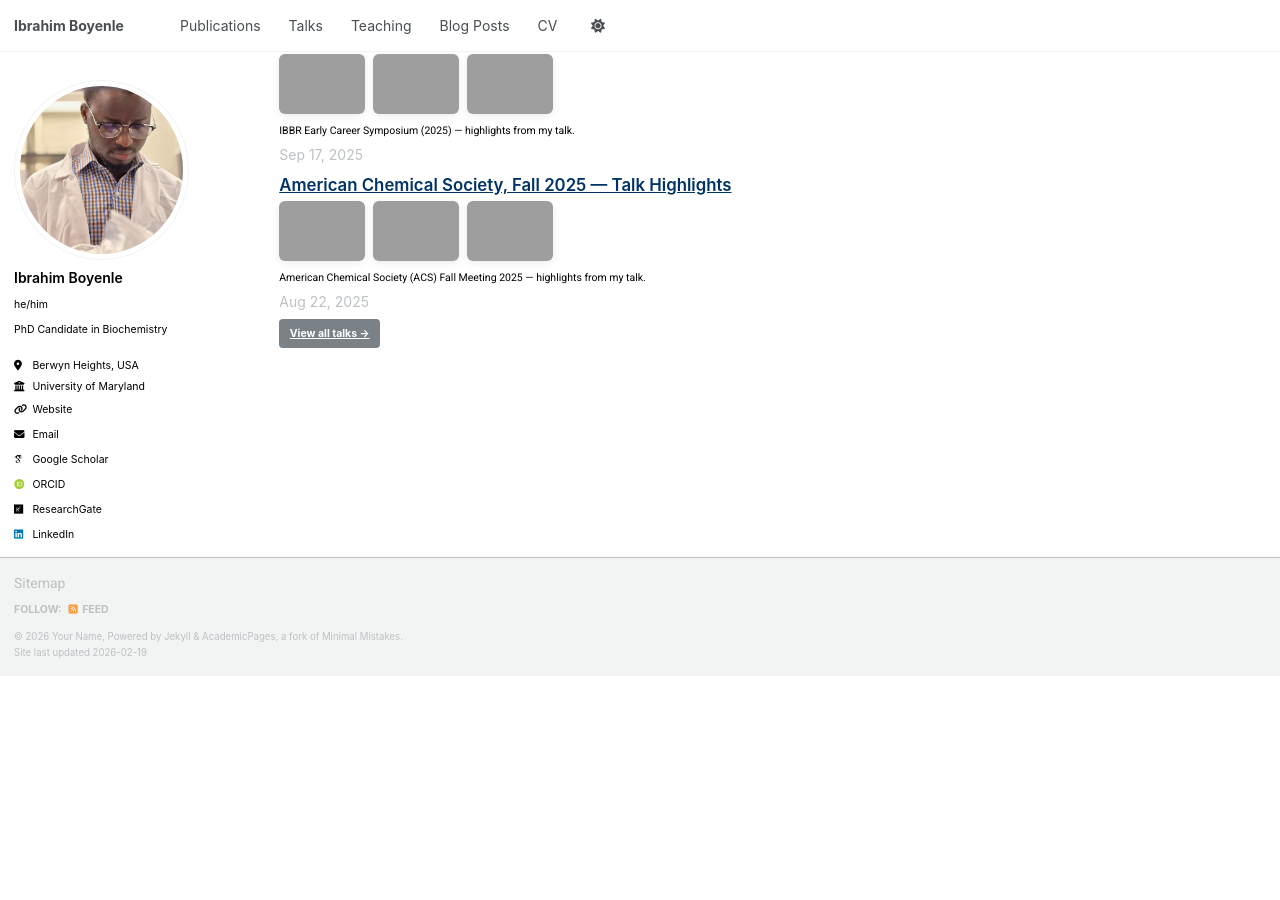
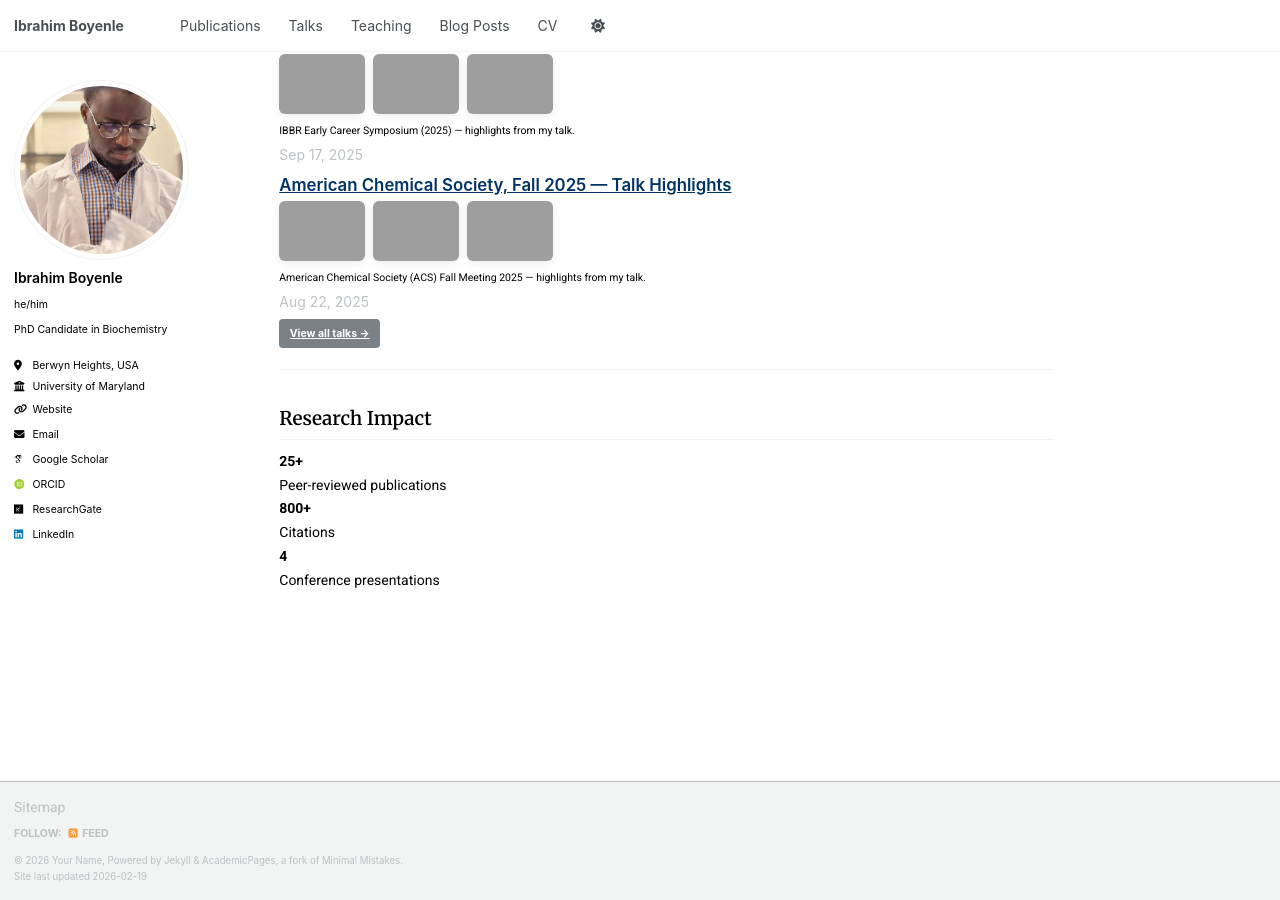
Before and after one commit to Ibrahimboyenle/Ibrahimboyenle.github.io, a Jekyll site: the page built from _pages/about.md, in a window 1280 px wide and 900 px high, scrolled down 1520 px, cut to the strip 0-900 px from the top of the window. Built offline with Jekyll 4.4.1, drawn with Linux system fonts in a browser that asks for light colours; some web fonts are replaced; a script that is not in the unit is left out; our own code applies the rules of GitHub Pages for plain Markdown files; before the commit the page ends 2196 px from its top, so only the background shows below that; grey boxes are pictures that could not be loaded.

Commit message:
Update about.md

```diff
--- a/_pages/about.md
+++ b/_pages/about.md
@@ -116,3 +116,25 @@ In parallel, he trained under Dr. Temitope Adelusi, where he developed a strong
 {% endfor %}
 
 <p><a class="btn btn--primary" href="{{ '/talks/' | relative_url }}">View all talks →</a></p>
+
+---
+## Research Impact
+
+<div class="metrics">
+
+<div class="metric">
+<strong>25+</strong><br/>
+Peer-reviewed publications
+</div>
+
+<div class="metric">
+<strong>800+</strong><br/>
+Citations
+</div>
+
+<div class="metric">
+<strong>4</strong><br/>
+Conference presentations
+</div>
+
+</div>
```
